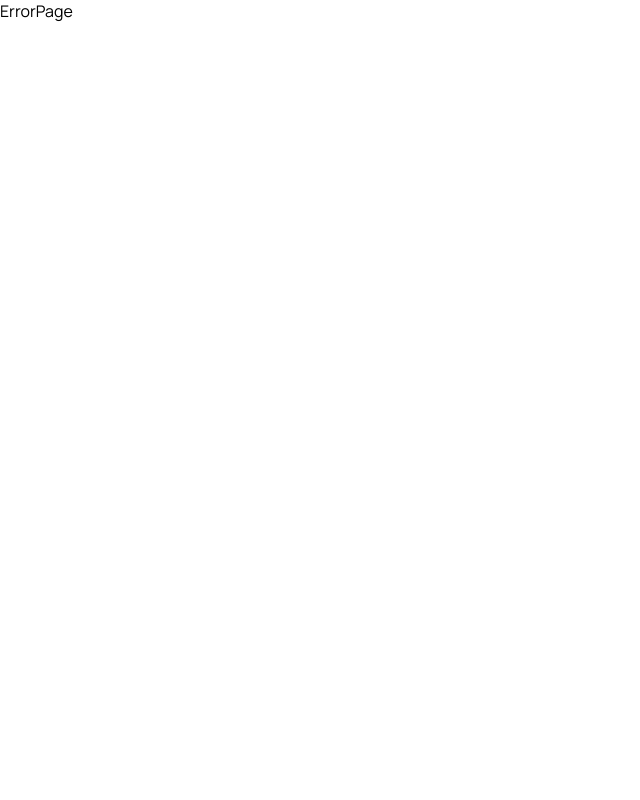
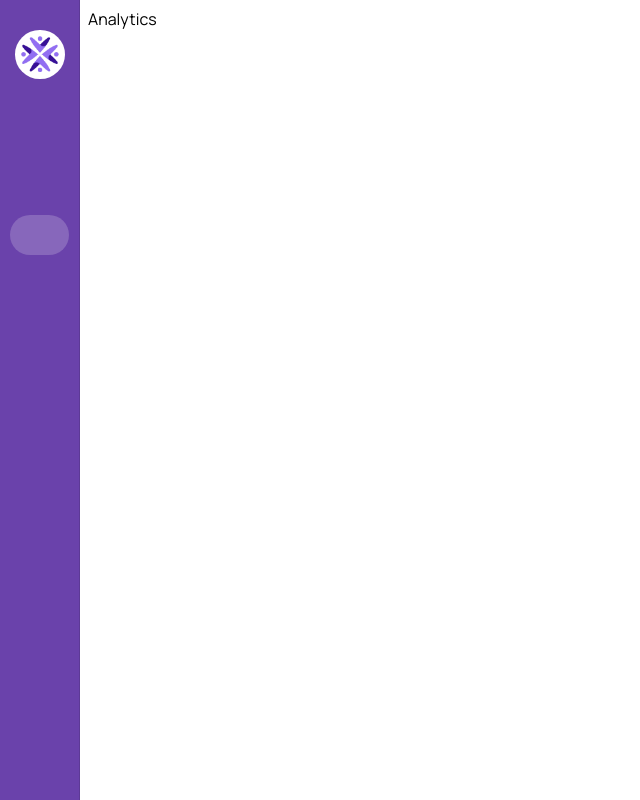
Before and after one commit to mariamdatuka/jobsy, a React (Vite) app: page /analytics in a window 1280 px wide. Before the commit this address had no page. Shown: the whole page, without its empty margins (0-640 px from the left). Built offline with nearby package versions, Linux system fonts and the light colour scheme; some icons are missing; a web font is replaced by a local one; what @ebay/nice-modal-react would draw is missing.

Commit message:
feat:add routes to pages

```diff
--- /dev/null
+++ b/src/pages/Analytics.tsx
@@ -0,0 +1,5 @@
+const Analytics = () => {
+  return <div>Analytics</div>;
+};
+
+export default Analytics;
--- /dev/null
+++ b/src/pages/Profile.tsx
@@ -0,0 +1,5 @@
+const Profile = () => {
+  return <div>Profile</div>;
+};
+
+export default Profile;
```
Also changed, not shown: src/router.tsx (+10 -0 lines).
